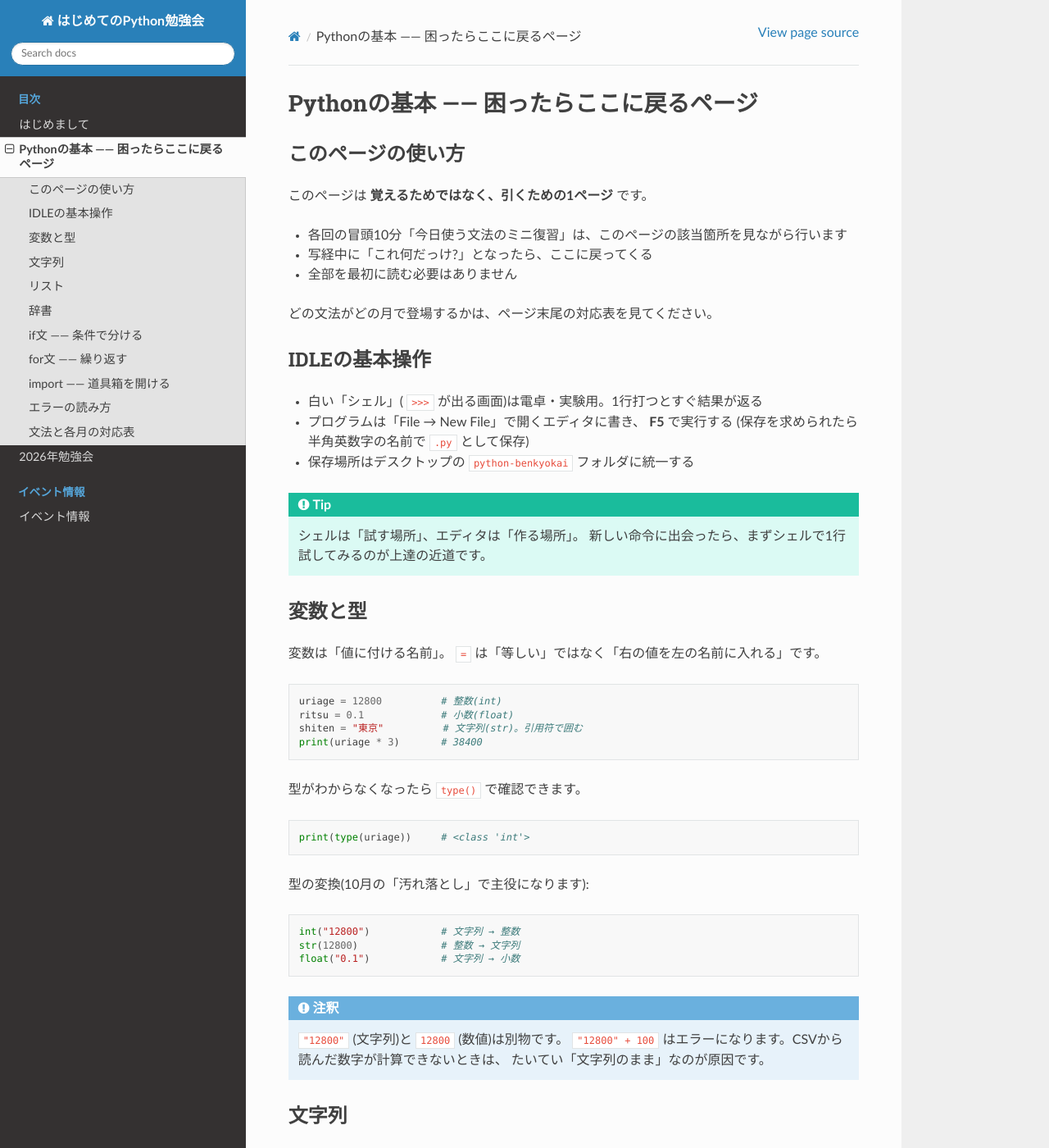
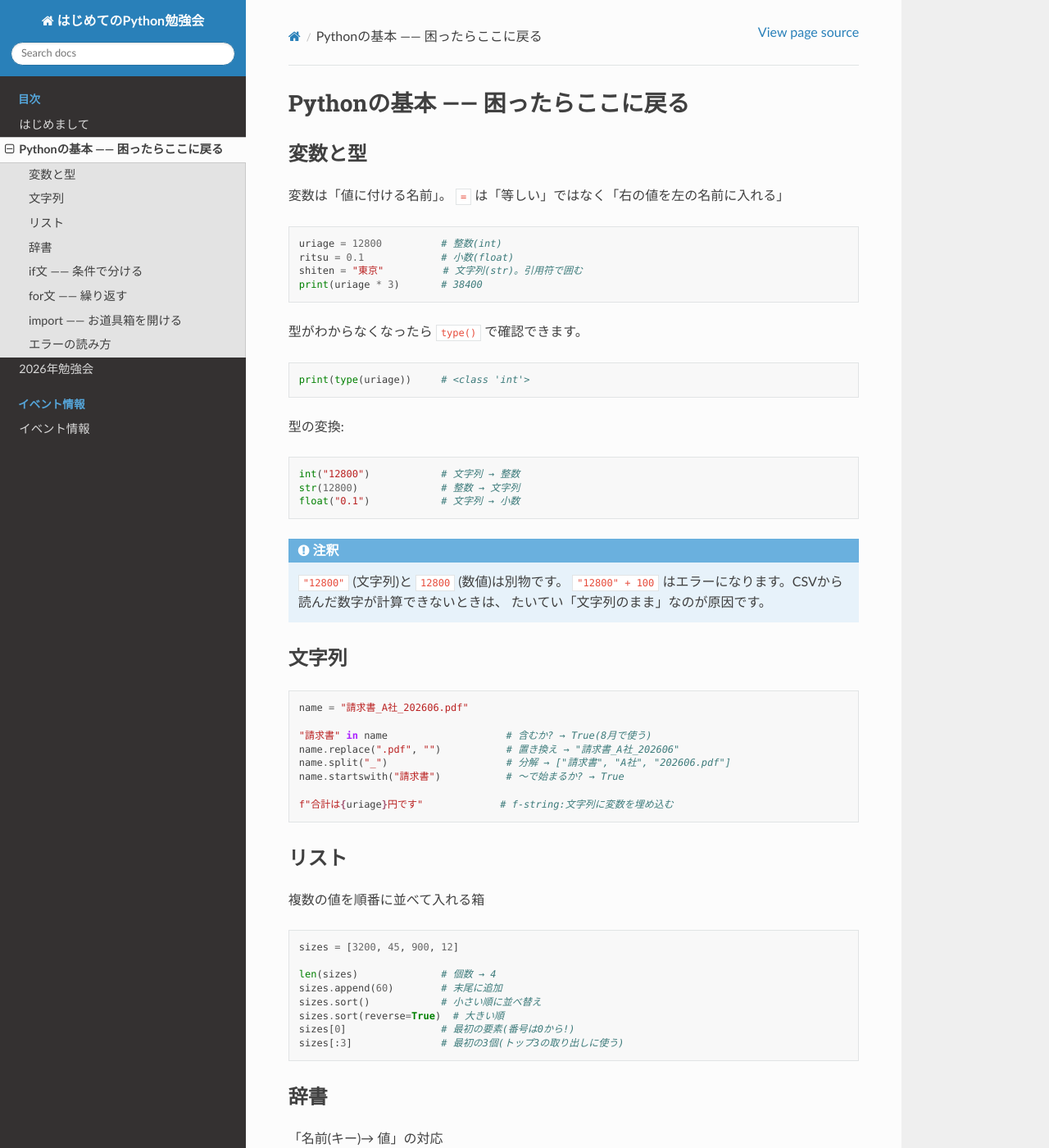
Before and after one commit to MikiMakino/python-study, a Sphinx documentation site: the page built from source/python_kihon/index.rst, in a window 1280 px wide and 1400 px high. Shown: the whole window at 82% size. Built offline with Sphinx 7.4.7 and the Read the Docs theme 3.1.0, drawn with Linux system fonts in a browser that asks for light colours; some of the changed text lies outside the part shown.

Commit message:
Python基礎ページを更新

```diff
--- a/source/python_kihon/index.rst
+++ b/source/python_kihon/index.rst
@@ -1,34 +1,10 @@
-Pythonの基本 —— 困ったらここに戻るページ
+Pythonの基本 —— 困ったらここに戻る
 ==========================================
-
-このページの使い方
-------------------
-
-このページは **覚えるためではなく、引くための1ページ** です。
-
-- 各回の冒頭10分「今日使う文法のミニ復習」は、このページの該当箇所を見ながら行います
-- 写経中に「これ何だっけ?」となったら、ここに戻ってくる
-- 全部を最初に読む必要はありません
-
-どの文法がどの月で登場するかは、ページ末尾の対応表を見てください。
-
-IDLEの基本操作
---------------
-
-- 白い「シェル」( ``>>>`` が出る画面)は電卓・実験用。1行打つとすぐ結果が返る
-- プログラムは「File → New File」で開くエディタに書き、 **F5** で実行する
-  (保存を求められたら半角英数字の名前で ``.py`` として保存)
-- 保存場所はデスクトップの ``python-benkyokai`` フォルダに統一する
-
-.. tip::
-
-   シェルは「試す場所」、エディタは「作る場所」。
-   新しい命令に出会ったら、まずシェルで1行試してみるのが上達の近道です。
 
 変数と型
 --------
 
-変数は「値に付ける名前」。 ``=`` は「等しい」ではなく「右の値を左の名前に入れる」です。
+変数は「値に付ける名前」。 ``=`` は「等しい」ではなく「右の値を左の名前に入れる」
 
 .. code-block:: python
 
@@ -43,7 +19,7 @@ IDLEの基本操作
 
    print(type(uriage))     # <class 'int'>
 
-型の変換(10月の「汚れ落とし」で主役になります):
+型の変換:
 
 .. code-block:: python
 
@@ -71,15 +47,10 @@ IDLEの基本操作
 
    f"合計は{uriage}円です"             # f-string:文字列に変数を埋め込む
 
-.. tip::
-
-   10月に出てくる ``df["売上"].str.replace(",", "")`` は、
-   この ``replace`` を「表の1列まるごと」に適用したものです。
-
 リスト
 ------
 
-複数の値を順番に並べて入れる箱です。8月以降は、取得した本の情報を順番に保存するために使います。
+複数の値を順番に並べて入れる箱
 
 .. code-block:: python
 
@@ -95,17 +66,23 @@ IDLEの基本操作
 辞書
 ----
 
-「名前(キー)→ 値」の対応表。8月の「種類別に数える」で主役になります。
+「名前(キー)→ 値」の対応
 
 .. code-block:: python
 
    counts = {".pdf": 12, ".xlsx": 7}
 
-   counts[".pdf"]                     # 取り出し → 12
-   counts[".png"] = 3                 # 追加
-   counts.get(".txt", 0)              # 無ければ0を返す(エラーにならない取り出し)
+   counts[".pdf"]                     # pdfの値を取り出す → 12
+   counts[".png"] = 3                 # .pngというキーと値を追加
+   counts.get(".txt", 0)              # ".txt" がなければ、代わりに 0 を返す
 
-「数える」定番パターン(丸暗記でOK):
+   # 間違い例
+   counts[".txt"]                     # キーがない場合はエラーになります。
+   counts.get() を使うと、キーがない場合に返す値を指定できます。
+
+  辞書を使って数える:
+
+  辞書を使うと、同じ項目が何回出てきたかを数えられます。
 
 .. code-block:: python
 
@@ -137,7 +114,7 @@ if文 —— 条件で分ける
    a != b        # 等しくない
    a >= b        # 以上
    "請求書" in name          # 含む
-   4 <= month and month <= 6  # かつ(10月の「4〜6月に絞る」)
+   4 <= month and month <= 6  # かつ
 
 for文 —— 繰り返す
 -----------------
@@ -150,32 +127,30 @@ for文 —— 繰り返す
    for i in range(5):          # 0,1,2,3,4 と5回まわす
        print(i)
 
-   for title, price in rows:   # 「1行=複数の値」をまとめて受け取る（8月）
+   for title, price in rows:   # 「1行=複数の値」をまとめて受け取る
        print(title, price)
 
 if文と同じく、行末の ``:`` と字下げがセットです。
-**「forで1つずつ取り出し、ifで選り分ける」** ——この組み合わせが8・9月の背骨です。
+**「forで1つずつ取り出し、ifで選り分ける」**
 
-import —— 道具箱を開ける
+import —— お道具箱を開ける
 ------------------------
 
 .. code-block:: python
 
-   from pathlib import Path    # 標準ライブラリ:インストール不要(8月)
+   from pathlib import Path    # 標準ライブラリ:インストール不要
    import csv                  # 同上
-   import pandas as pd         # 外部ライブラリ:pipでインストールが必要(10月〜)
+   import pandas as pd         # 外部ライブラリ:pipでインストールが必要
 
 - **標準ライブラリ** :Pythonに最初から付いてくる( ``pathlib``, ``csv``, ``datetime``, ``shutil`` )
 - **外部ライブラリ** :あとから入れる( ``requests``, ``bs4``, ``pandas``, ``matplotlib`` )。
-  インストールはIDLEの中ではなく、コマンドプロンプト(Macはターミナル)で
   ``python -m pip install ライブラリ名``
 - ``as pd`` は「以後 ``pd`` と呼びます」という略称の宣言。 ``pd.read_csv`` のように使う
 
 エラーの読み方
 --------------
 
-エラーは叱られているのではなく、 **Pythonからの報告書** です。長くても
-**最後の1行だけ** 読めばだいたいわかります。
+**最後の1行だけ** みてみる
 
 .. list-table::
    :header-rows: 1
@@ -195,35 +170,3 @@ import —— 道具箱を開ける
      - 型の不一致。文字列と数値を足そうとした、など
    * - ``ModuleNotFoundError``
      - ライブラリが未インストール。pipを実行したか確認
-
-.. tip::
-
-   エラーが出たら、最後の1行にあるエラー名と、示された行番号を確認します。
-   直前に変更した箇所も見直し、原因を1つずつ切り分けましょう。
-
-文法と各月の対応表
-------------------
-
-.. list-table::
-   :header-rows: 1
-   :widths: 30 70
-
-   * - 文法
-     - 主に登場する月
-   * - 変数・print
-     - 全部の月(5月の基礎①から)
-   * - for文・if文
-     - 8月（1ページの収集）から毎月
-   * - 文字列( ``in`` / ``replace`` )
-     - 8月（価格の整形）、10月（データの整形）
-   * - リスト( ``append`` / ``sort`` )
-     - 8月（取得結果の保存）、9月（JSONから行への変換）
-   * - 辞書
-     - 9月（APIのパラメーターとJSON）
-   * - 型変換( ``int()`` / ``astype`` )
-     - 8月（価格の数値化）、10月（pandasによる型変換）
-   * - import(標準ライブラリ)
-     - 8・9月（ ``csv`` ）
-   * - import(外部ライブラリ)+pip
-     - 8月（ ``requests`` / ``BeautifulSoup`` ）、10月（ ``pandas`` ）、
-       11月（ ``Playwright`` / ``matplotlib`` ）
```
